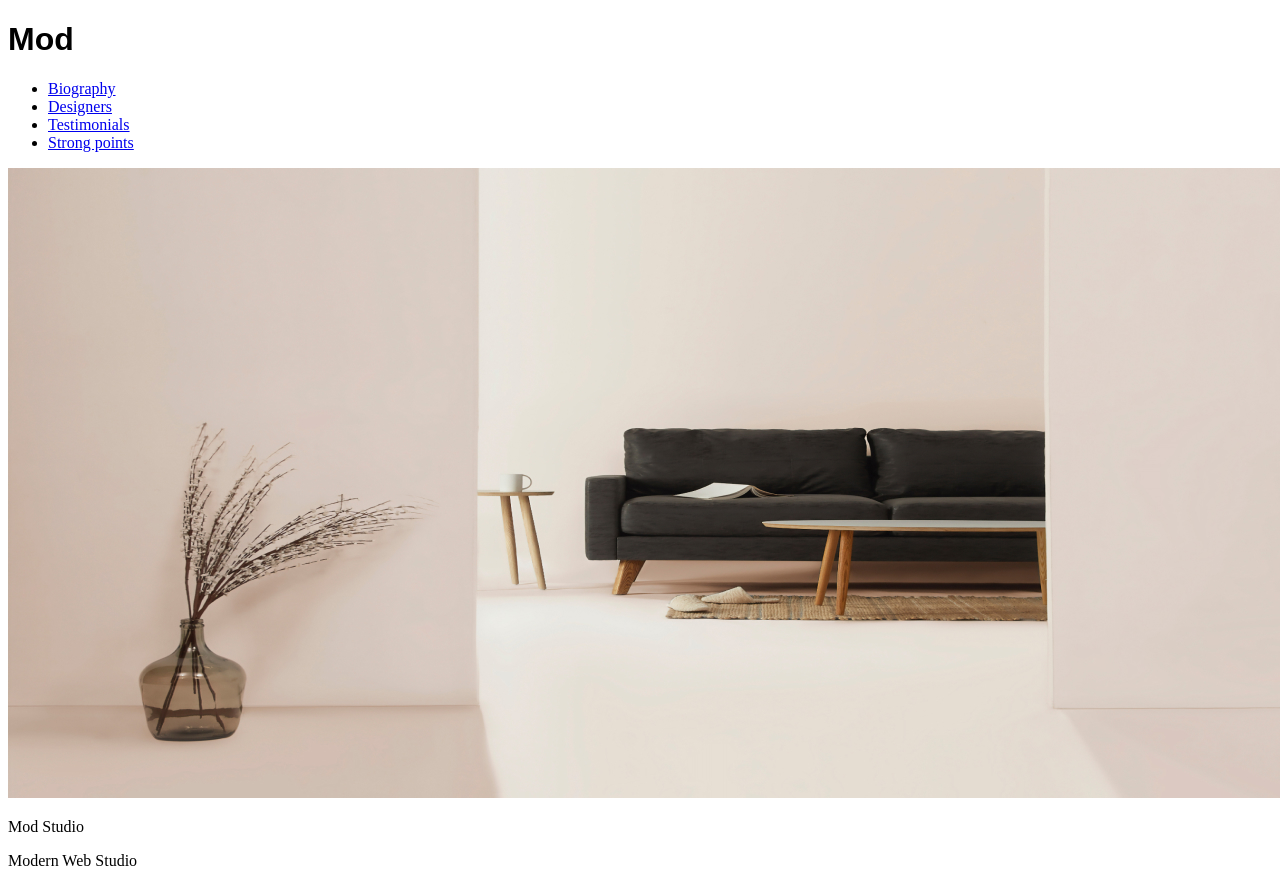
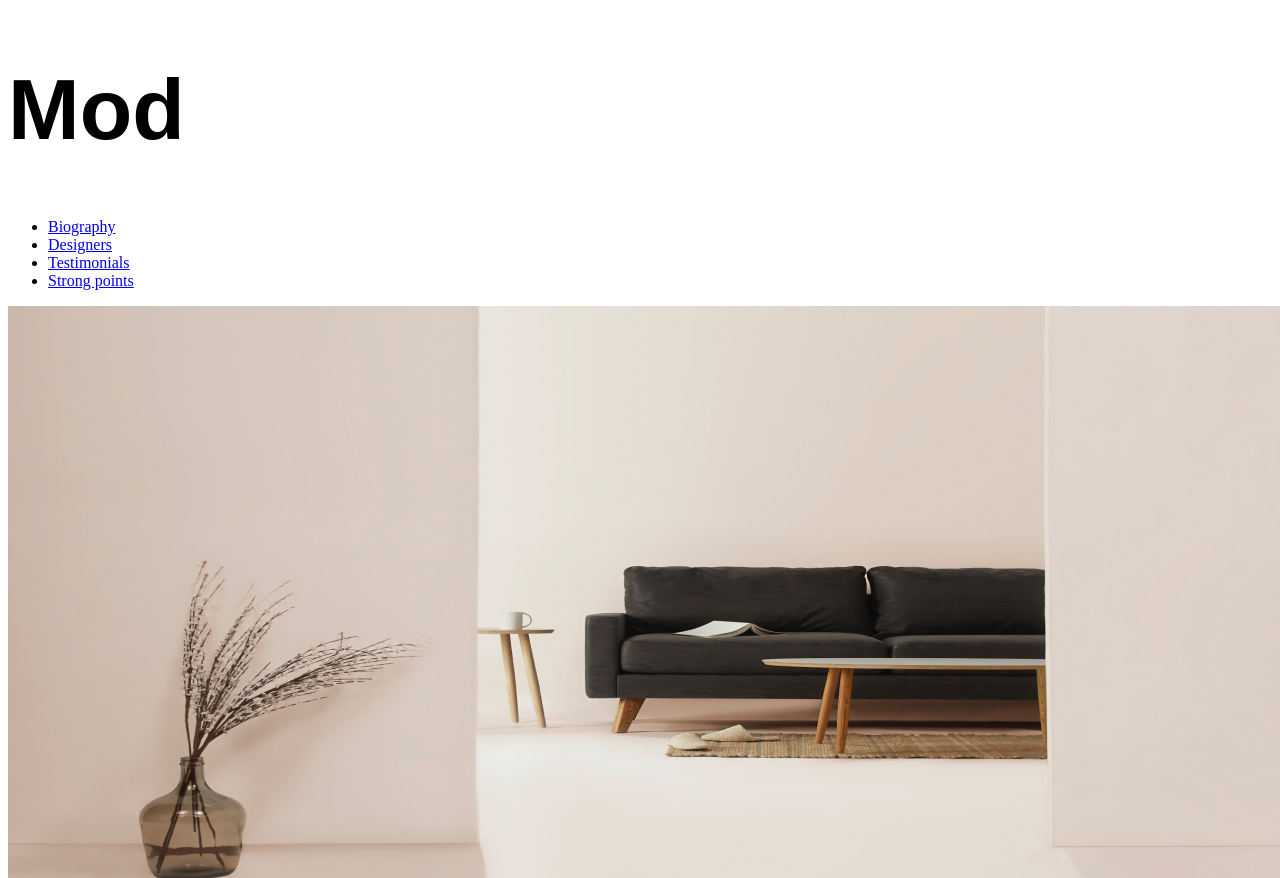
Before and after one commit to Murkina/otus-css-Zvyaginceva, a plain HTML site: page index.html in a window 1280 px wide. Shown: the top 878 px of the page. Drawn offline with Linux system fonts and the light colour scheme; a web font is replaced by a local one.

Commit message:
first commit

```diff
--- a/style.css
+++ b/style.css
@@ -53,4 +53,6 @@
 /*шрифт для заголовка Mod*/
 h1 {
     font-family: 'Playfair Display Black', sans-serif;
+    font-size: 86px;
+    line-height: 103.2px;
 }
```
